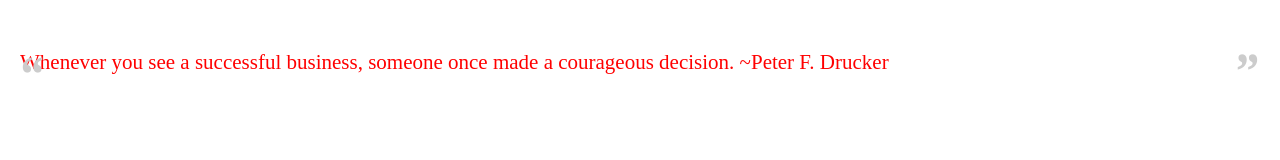
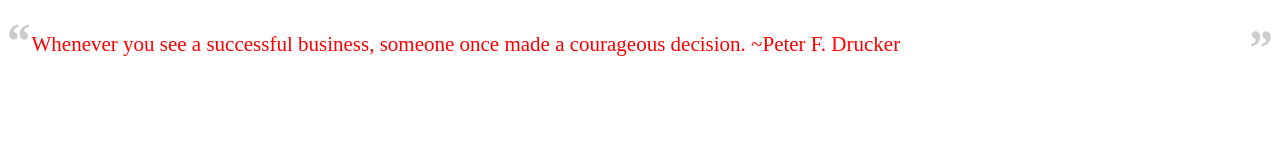
Before and after one commit to afeiship/react-blockquote, a website built with webpack: page index.html in a window 1280 px wide. Built offline with nearby package versions, Linux system fonts and the light colour scheme.

Commit message:
issue: update

```diff
--- a/src/components/style.scss
+++ b/src/components/style.scss
@@ -10,6 +10,7 @@
   $font-family: map-get($map: $react-blockquote-options, $key: font-family);
 
   position: relative;
+  margin: 1.5em;
   &:before,
   &:after{
     font-weight: bold;
@@ -21,13 +22,13 @@
 
   &:before{
     content: "\201C";
-    top: -0.2em;
-    left: 0;
+    top: -0.5em;
+    left: -0.5em;
   }
 
   &:after{
     content: "\201D";
-    bottom: -0.6em;
-    right: 0;
+    bottom: -0.5em;
+    right: -0.5em;
   }
 }
--- a/src/dev.scss
+++ b/src/dev.scss
@@ -6,7 +6,6 @@
 
 .hello-react-blockquote{
   color:#F00;
-  padding:50px 20px;
 
   button{
     border: none;
```
Also changed, not shown: dist/style.scss.
